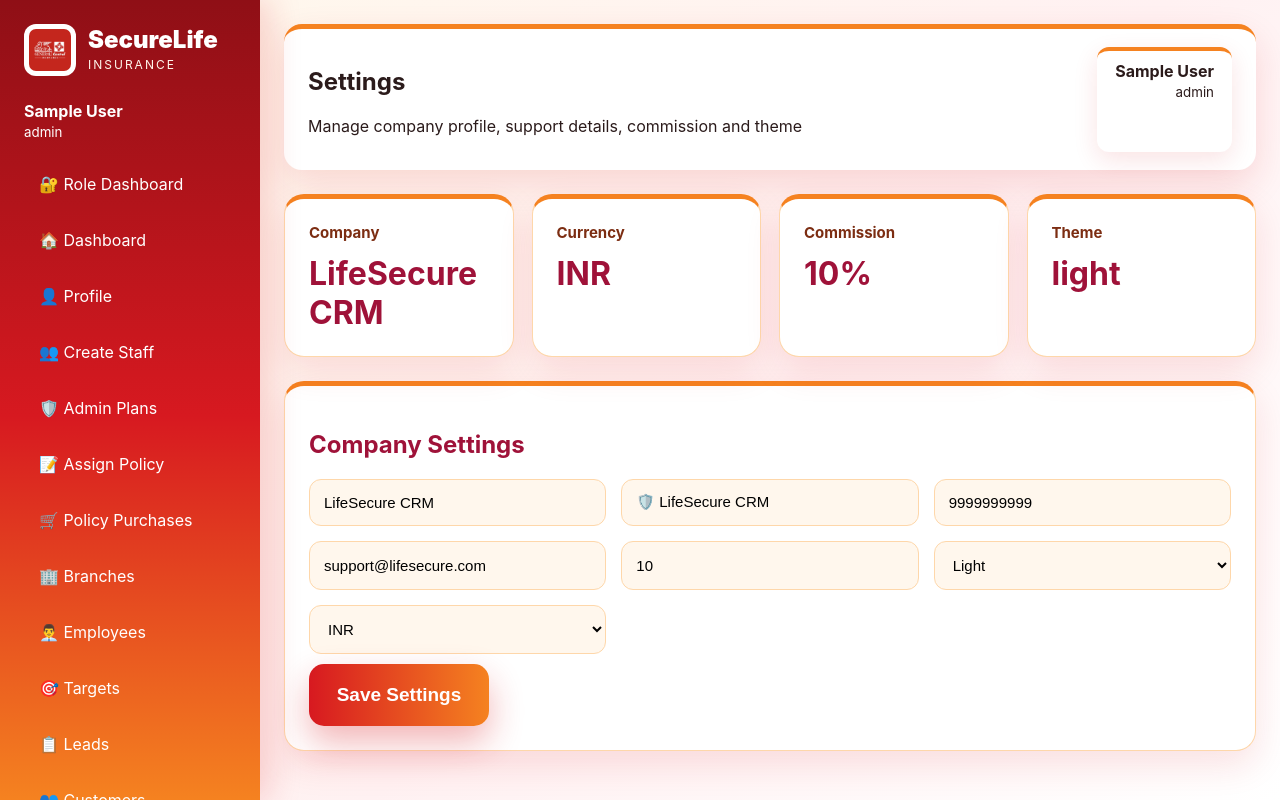
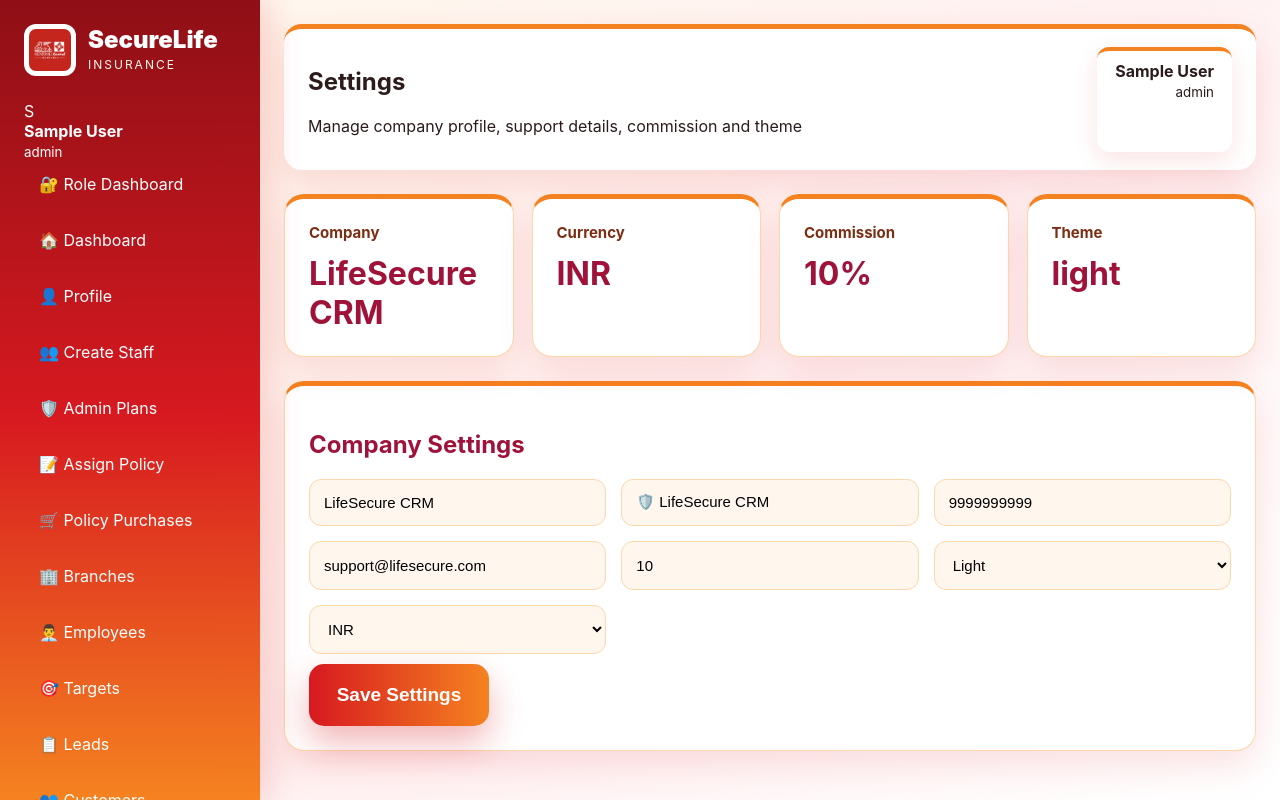
Before and after one commit to mummy7791/insurance-app, a React (Vite) app in the folder frontend/: page /settings in a window 1280 px wide. Built offline with nearby package versions, Linux system fonts and the light colour scheme; no server answers; sample sign-in values are in the browser's storage.

Commit message:
feat: polish customer navigation

```diff
--- a/frontend/src/components/Sidebar.tsx
+++ b/frontend/src/components/Sidebar.tsx
@@ -204,17 +204,13 @@ export default function Sidebar() {
           </div>
         </div>
 
-        <div style={{ marginBottom: 20 }}>
-          <strong>{user.name || user.email || "User"}</strong>
+        <div className="sidebar-user-card">
+          <div className="sidebar-avatar">{(user.name || user.email || "U").charAt(0).toUpperCase()}</div>
+          <div><strong>{user.name || user.email || "User"}</strong>
           <br />
-          <small>{role}</small>
+          <small>{role === "customer" ? "Policyholder" : role}</small></div>
 
-          {user.branch && (
-            <>
-              <br />
-              <small>Branch: {user.branch}</small>
-            </>
-          )}
+          {user.branch && <small className="sidebar-branch">Branch: {user.branch}</small>}
         </div>
 
         {filteredMenu.map((item) => (
```
